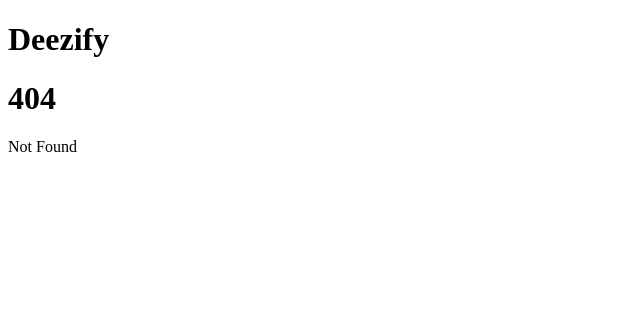
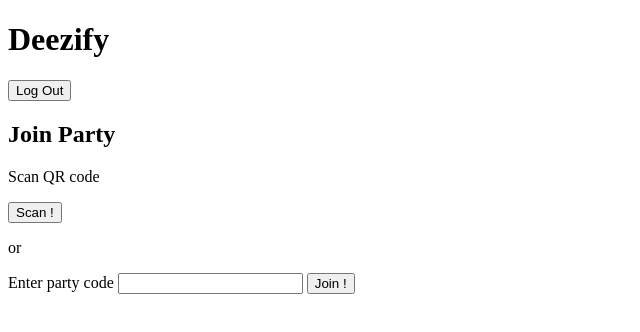
Before and after one commit to TheWhale01/Deezify, a SvelteKit app in the folder frontend/: page /join in a window 1280 px wide. Before the commit this address had no page. Shown: the top 332 px of the page, without its empty margins (0-640 px from the left). Built offline with nearby package versions, Linux system fonts and the light colour scheme.

Commit message:
added scopes for Spotify playback

```diff
--- /dev/null
+++ b/frontend/src/routes/(app)/+layout.svelte
@@ -0,0 +1,12 @@
+<script lang="ts">
+	async function logout(): Promise<void> {
+		const response = await fetch('');
+		if (response.status !== 200)
+			return;
+		// Remove cookie
+		// redirect to login
+	}
+</script>
+
+<button on:click={logout}>Log Out</button>
+<slot></slot>
--- /dev/null
+++ b/frontend/src/routes/(app)/join/+page.svelte
@@ -0,0 +1,19 @@
+<script lang="ts">
+	let party_id: string = '';
+
+	async function join_party(): Promise<void> {
+		console.log(party_id);
+		console.log("Joinning party");
+	}
+</script>
+
+<h2>Join Party</h2>
+
+<p>Scan QR code</p>
+<button>Scan !</button>
+<p>or</p>
+<form method="POST" on:submit|preventDefault={join_party}>
+	<label for="party code">Enter party code</label>
+	<input type="text" name="party code" bind:value={party_id} />
+	<button type="submit">Join !</button>
+</form>
```
Also changed, not shown: frontend/src/routes/(app)/+page.svelte (+9 -0 lines), frontend/src/routes/(app)/create/+page.svelte (added, +15 -0 lines), 1 other file (tests, documents, lock files or other folders).
